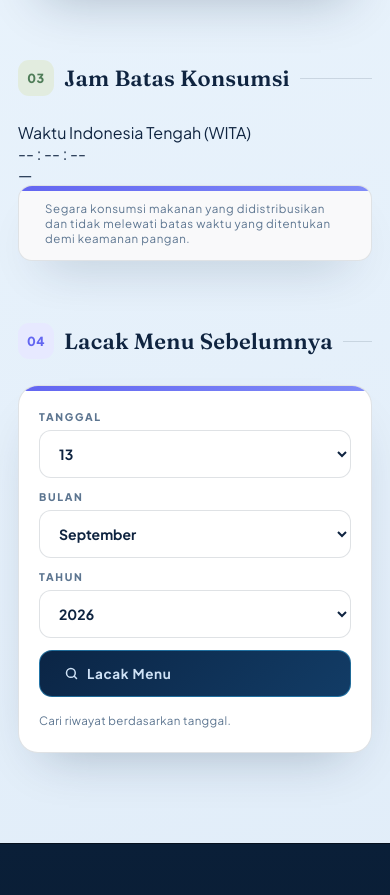
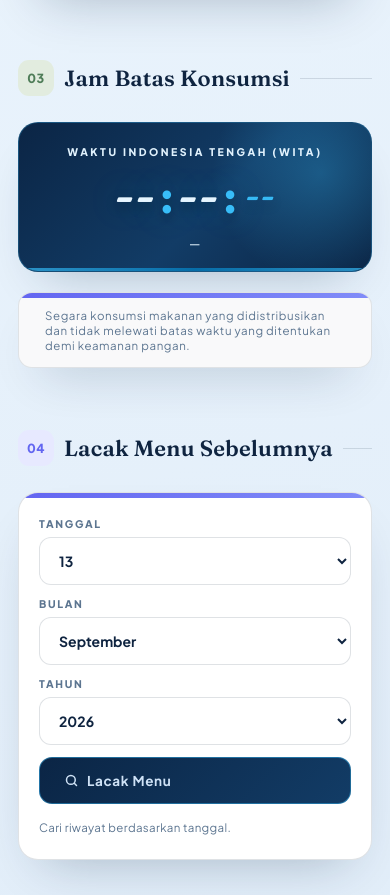
Before and after one commit to hamk4dev/menu-sppg, a website: page index.html in a window 390 px wide. Shown: the part 2320-3215 px from the top of the page. Drawn offline with Linux system fonts and the light colour scheme; no server answers.

Commit message:
Add styles for clock card and responsive design

```diff
--- a/css/style.css
+++ b/css/style.css
@@ -460,3 +460,111 @@ table.edit input:focus{border-color:var(--sky)}
     background-position:12px 50%;
   }
     }
+
+/* ============================================================
+   Jam digital WITA (section Jadwal)
+   ============================================================ */
+.clock-card{
+  background:linear-gradient(135deg,#0b2545 0%,#123c66 55%,#0b2545 100%);
+  border-radius:var(--radius);
+  box-shadow:var(--shadow);
+  padding:28px 32px 24px;
+  text-align:center;
+  margin-bottom:26px;
+  position:relative;
+  overflow:hidden;
+  border:1px solid rgba(56,189,248,.25);
+}
+/* Cahaya lembut di sudut kanan atas */
+.clock-card::before{
+  content:"";
+  position:absolute;
+  top:-60px;right:-60px;
+  width:220px;height:220px;
+  border-radius:50%;
+  background:radial-gradient(circle, rgba(56,189,248,.28), transparent 70%);
+  pointer-events:none;
+}
+/* Garis aksen bawah */
+.clock-card::after{
+  content:"";
+  position:absolute;
+  bottom:0;left:0;right:0;
+  height:3px;
+  background:linear-gradient(90deg,var(--azure),var(--sky),var(--azure));
+  opacity:.7;
+}
+
+.clock-label{
+  font:800 10.5px var(--font-body);
+  letter-spacing:.24em;
+  color:var(--azure-soft);
+  text-transform:uppercase;
+  margin-bottom:14px;
+  position:relative;
+  z-index:1;
+}
+
+.clock-time{
+  font-family:var(--font-display);
+  font-weight:600;
+  font-size:clamp(48px,9vw,80px);
+  line-height:1;
+  color:#e8f6ff;
+  display:flex;
+  align-items:center;
+  justify-content:center;
+  gap:6px;
+  letter-spacing:.02em;
+  font-variant-numeric:tabular-nums;
+  text-shadow:0 0 32px rgba(56,189,248,.4), 0 4px 12px rgba(0,0,0,.35);
+  position:relative;
+  z-index:1;
+}
+.clock-time .ct-h,
+.clock-time .ct-m{
+  color:#e8f6ff;
+}
+.clock-time .ct-s{
+  color:var(--azure);
+  font-size:.7em;
+  margin-left:4px;
+}
+
+/* Denyut titik dua */
+.clock-time .ct-colon{
+  animation:colonBlink 1s steps(1,end) infinite;
+  color:var(--azure);
+  opacity:1;
+}
+@keyframes colonBlink{
+  0%,49%{opacity:1}
+  50%,100%{opacity:.18}
+}
+
+/* Denyut halus detik */
+.clock-time .ct-s{
+  animation:secPulse 1s ease-in-out infinite;
+}
+@keyframes secPulse{
+  0%{transform:scale(1);opacity:1}
+  50%{transform:scale(1.08);opacity:.92}
+  100%{transform:scale(1);opacity:1}
+}
+
+.clock-date{
+  font:600 13px var(--font-body);
+  letter-spacing:.08em;
+  color:var(--azure-soft);
+  margin-top:16px;
+  opacity:.85;
+  position:relative;
+  z-index:1;
+}
+
+/* Responsif */
+@media (max-width:640px){
+  .clock-card{padding:22px 20px 20px;margin-bottom:20px}
+  .clock-time{gap:4px}
+  .clock-date{font-size:12px;letter-spacing:.06em}
+}
```
